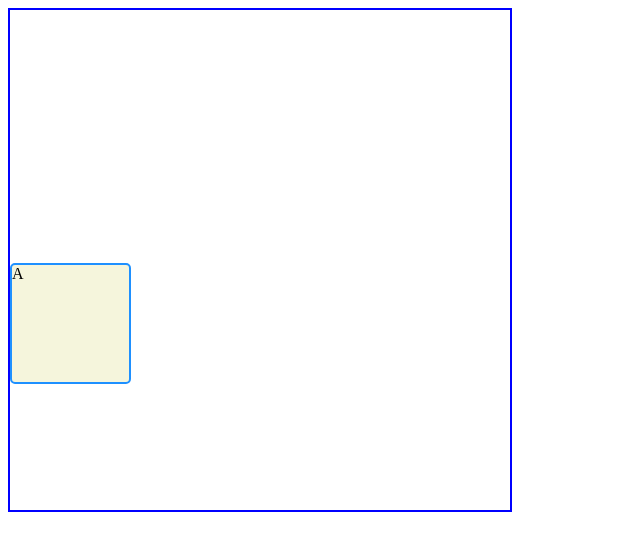
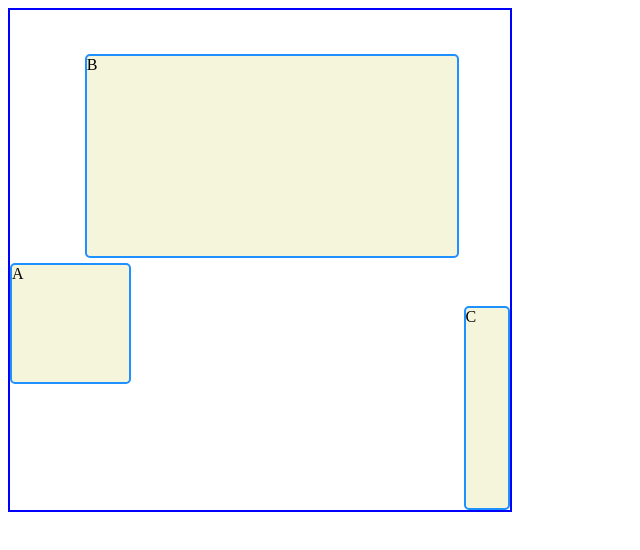
Before and after one commit to NorbertSapi/gridMultiple, a plain HTML site: page index.html in a window 1280 px wide. Shown: the whole page, without its empty margins (0-640 px from the left). Drawn offline with Linux system fonts and the light colour scheme.

Commit message:
add box c

```diff
--- a/index.html
+++ b/index.html
@@ -6,6 +6,8 @@
 <body>
   <div class="grid">
     <div class="box a">A</div>
+    <div class="box b">B</div>
+    <div class="box c">C</div>
   </div>
 </body>
 
--- a/style.css
+++ b/style.css
@@ -9,10 +9,6 @@
 
   .a {
     grid-row: 5 / 7;
-    /* refactor start and end
-    grid-column-start: 1;
-    grid-column-end: 3;
-    */
     grid-column: 1 / span 2;
   }
 
@@ -21,6 +17,10 @@
     grid-column: 2 / span 6;
   }
 
+  .c {
+    grid-area: 6 / 8 / span 3 / span 1;
+  }
+
   .box {
     background-color: beige;
     color: black;
```
